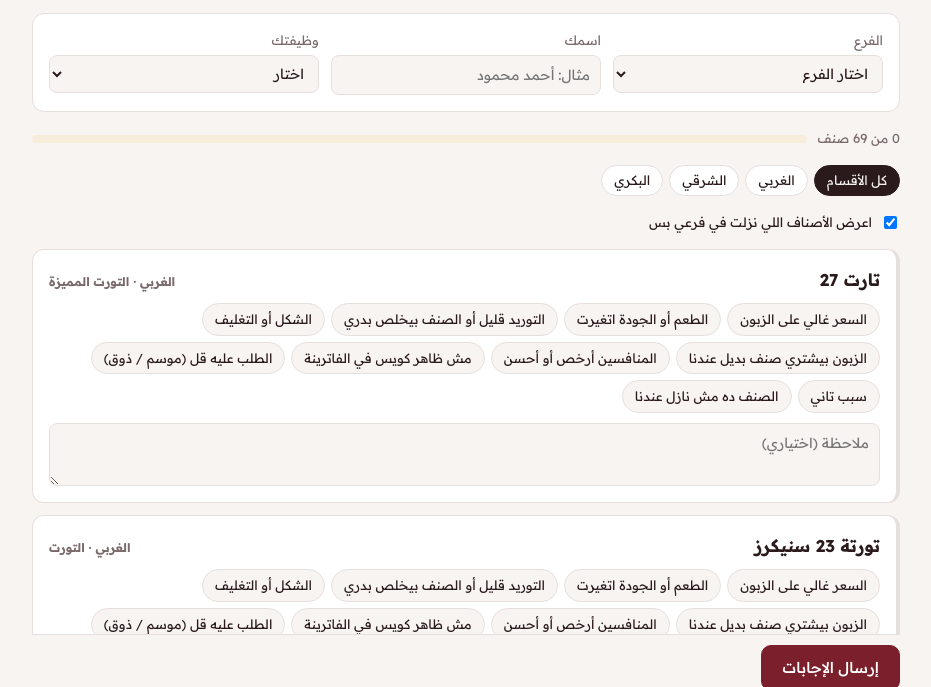
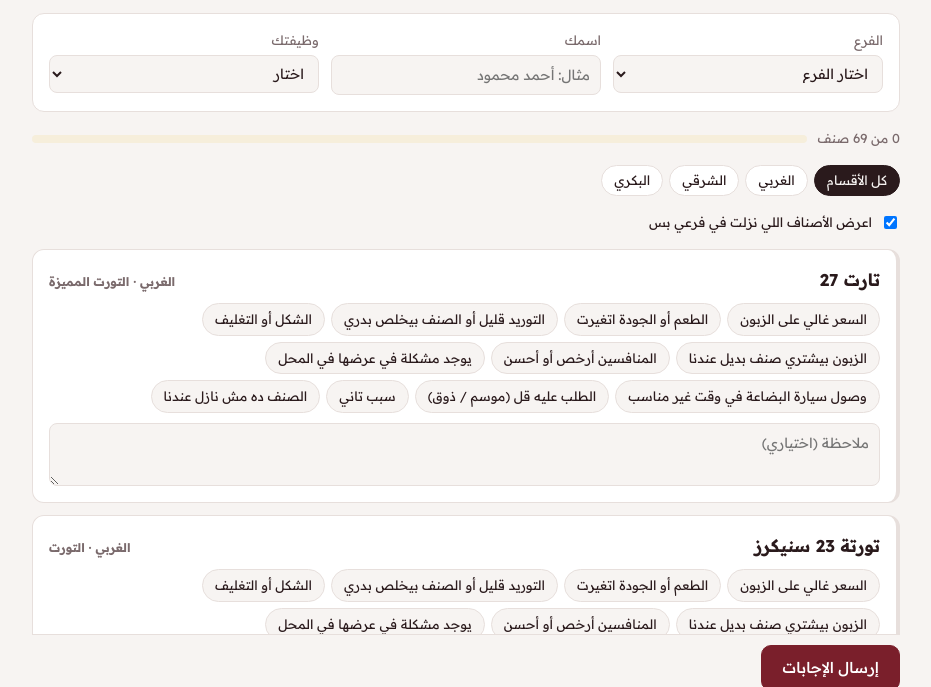
Before and after one commit to mohamedahmedzidanmz-bit/khaled-omar-survey, a plain HTML site: page index.html in a window 1280 px wide. Shown: the part 99-786 px from the top of the page, without its empty margins (174-1105 px from the left). Drawn offline with Linux system fonts and the light colour scheme; no server answers.

Commit message:
Update index.html

```diff
--- a/index.html
+++ b/index.html
@@ -112,7 +112,7 @@ const DATA = {"items": [{"c": 782, "n": "تارت 27", "s": "الغربي", "fam
 const REASONS = [
   ["price","السعر غالي على الزبون"],["quality","الطعم أو الجودة اتغيرت"],["supply","التوريد قليل أو الصنف بيخلص بدري"],
   ["look","الشكل أو التغليف"],["subst","الزبون بيشتري صنف بديل عندنا"],["comp","المنافسين أرخص أو أحسن"],
-  ["display","مش ظاهر كويس في الفاترينة"],["season","الطلب عليه قل (موسم / ذوق)"],["other","سبب تاني"]
+  ["display","يوجد مشكلة في عرضها في المحل"],["delivery","وصول سيارة البضاعة في وقت غير مناسب"],["season","الطلب عليه قل (موسم / ذوق)"],["other","سبب تاني"]
 ];
 const RL = Object.fromEntries(REASONS);
 const $ = s=>document.querySelector(s);
```
